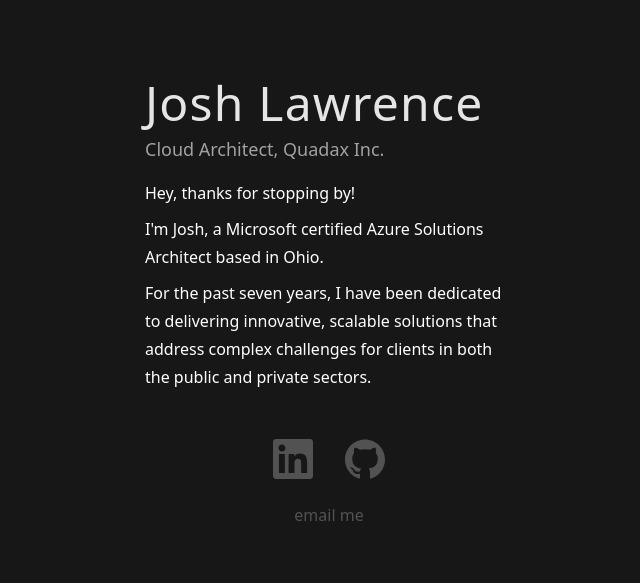
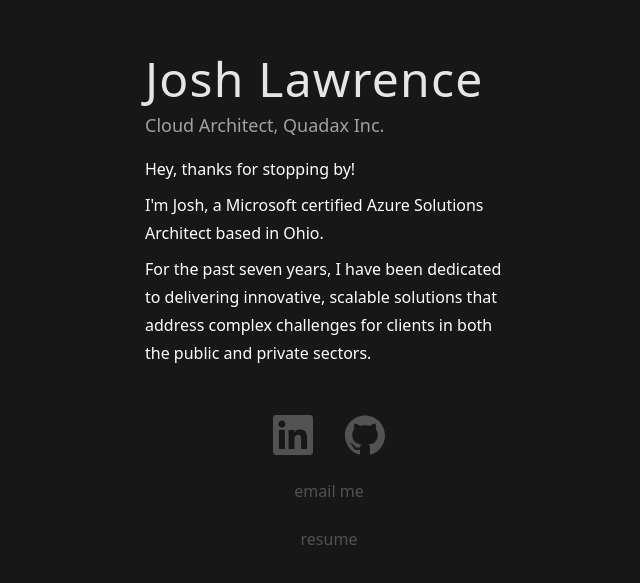
Before and after one commit to JoshSLawrence/joshlawrence.dev, a React (Vite) app: page / in a window 1280 px wide. Shown: the part 105-688 px from the top of the page, without its empty margins (311-951 px from the left). Built offline with nearby package versions, Linux system fonts and the light colour scheme.

Commit message:
feat: added link to resume

```diff
--- a/src/App.tsx
+++ b/src/App.tsx
@@ -17,6 +17,14 @@ const App = () => {
             email me
           </a>
         </div>
+        <div className="justify-center flex mt-6">
+          <a
+            href="https://docs.google.com/document/d/1aiMQC6s7wtWikPZxbKy02qgMqEe05R4rRMk2g9OvRg0/edit?usp=sharing"
+            className="text-neutral-600 hover:text-neutral-300"
+          >
+            resume
+          </a>
+        </div>
       </div>
     </div>
   );
```
